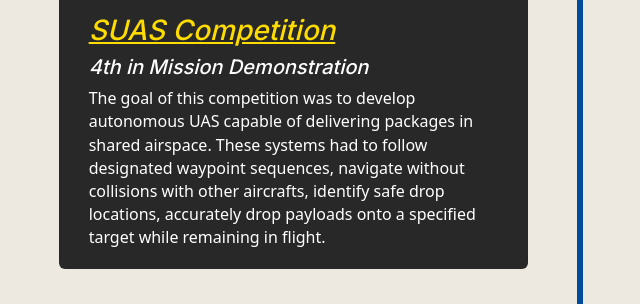
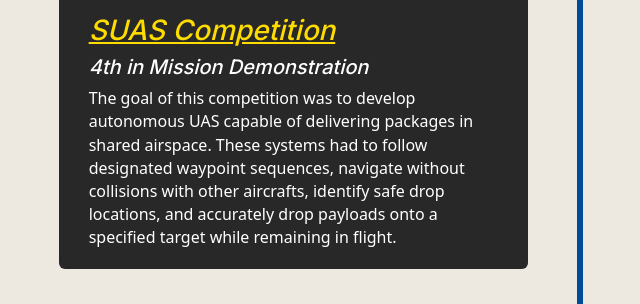
Before and after one commit to TMet-Aerial-Vehicles/TMAV-Website, a PHP site: page /accolades in a window 1280 px wide. Shown: the part 1072-1376 px from the top of the page, without its empty margins (60-700 px from the left). Run offline with PHP 8.4, Linux system fonts and the light colour scheme.

Commit message:
2024: Fixed description

```diff
--- a/views/accolades.php
+++ b/views/accolades.php
@@ -77,7 +77,7 @@
                                                 <h5 class="tmu-i-font">4th in Mission Demonstration</h5>
                                                 The goal of this competition was to develop autonomous UAS capable of delivering packages in shared airspace.
                                                 These systems had to follow designated waypoint sequences, navigate without collisions with other aircrafts,
-                                                identify safe drop locations, accurately drop payloads onto a specified target while remaining in flight.
+                                                identify safe drop locations, and accurately drop payloads onto a specified target while remaining in flight.
                                             </div>
                                         </div>
 
```
